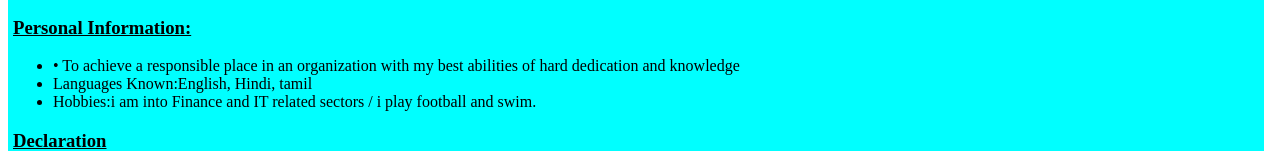
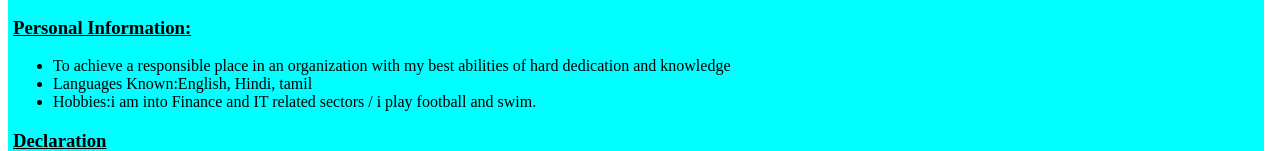
Before and after one commit to Rajiv-baskaran/html-and-css1, a plain HTML site: page index.html in a window 1280 px wide. Shown: the part 759-910 px from the top of the page. Drawn offline with Linux system fonts and the light colour scheme.

Commit message:
Update index.html

```diff
--- a/index.html
+++ b/index.html
@@ -59,7 +59,7 @@
             <p>
             <ul>
                 <li>
-                    •	To achieve a responsible place in an organization with my best abilities of hard dedication and knowledge
+                    	To achieve a responsible place in an organization with my best abilities of hard dedication and knowledge
                 <li>
                 <span id="course-name">Languages Known:</span>English, Hindi, tamil</li>
                 <li>
```
